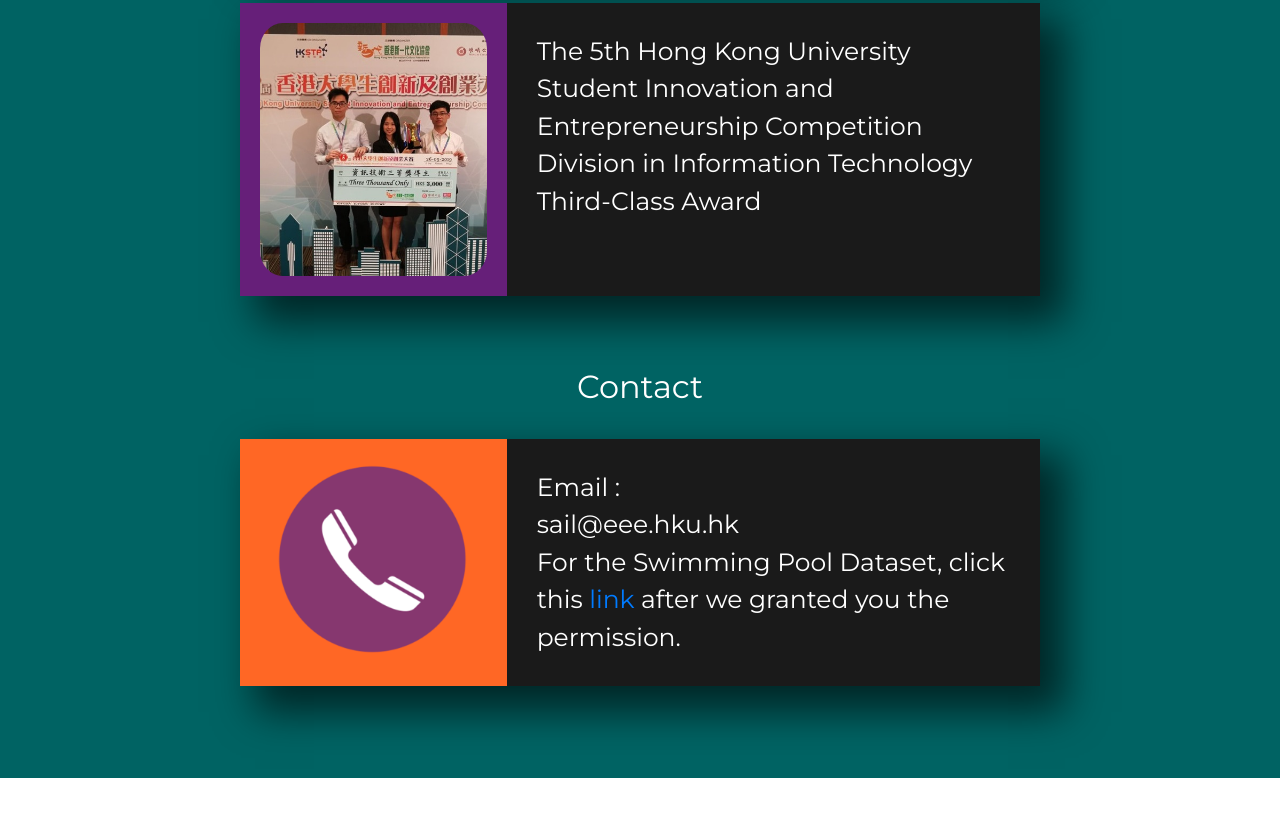
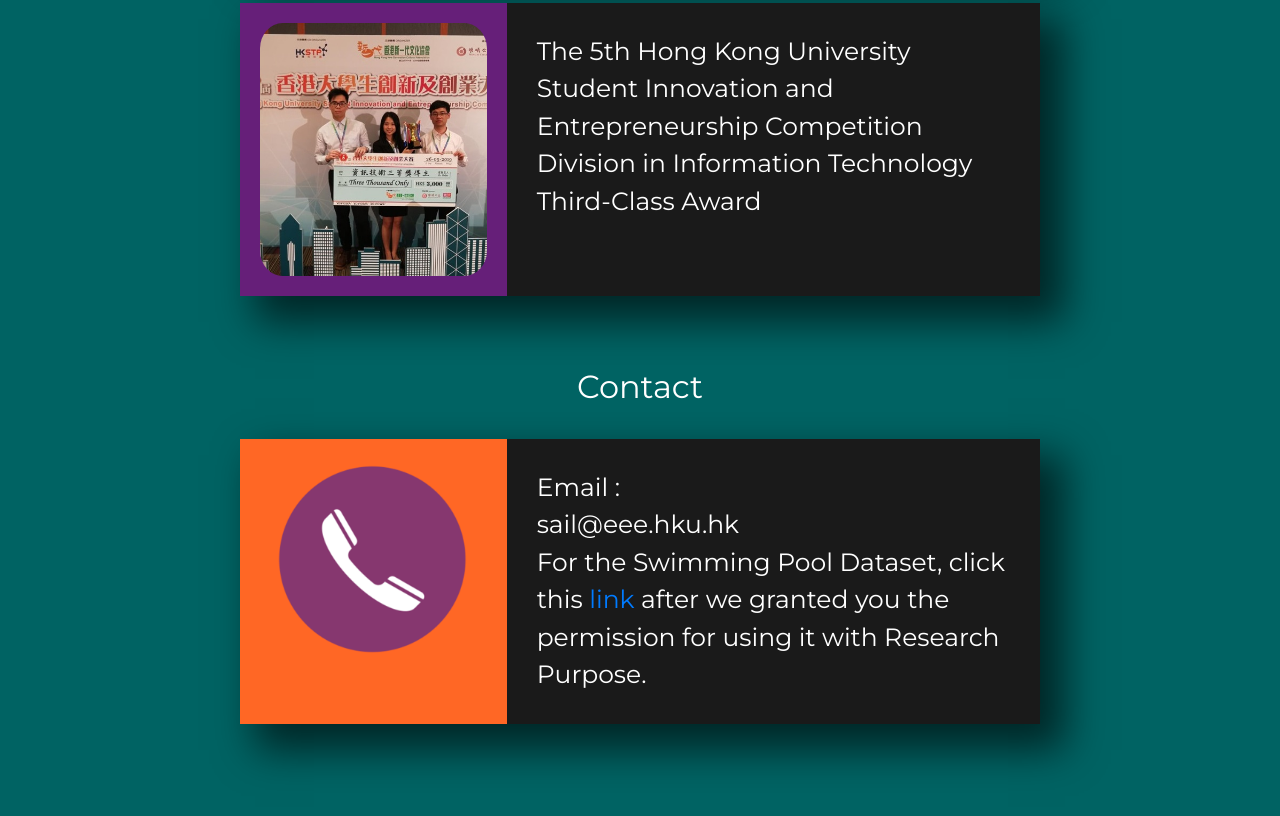
Before and after one commit to hkuit/hkuit.github.io, a plain HTML site: page index.html in a window 1280 px wide. Shown: the part 5352-6168 px from the top of the page. Before the commit the page ends 6130 px from the top, so only its background shows below. Drawn offline with nearby package versions, Linux system fonts and the light colour scheme.

Commit message:
Update index.html

```diff
--- a/index.html
+++ b/index.html
@@ -872,7 +872,7 @@
             <div class="col-xs-2 col-sm-8 col-md-8 mycard-text">
                 Email :  <br>
                 sail@eee.hku.hk <br>
-                For the Swimming Pool Dataset, click this <a href="https://drive.google.com/drive/folders/1gye65AWRle6275VYTUf5qV1geoFGY0QQ?usp=sharing" target="_blank"> link</a> after we granted you the permission. <br>
+                For the Swimming Pool Dataset, click this <a href="https://drive.google.com/drive/folders/1WWoop0HhrOZV61KkP5gLaSLi_bzoAZNu?usp=sharing" target="_blank"> link</a> after we granted you the permission for using it with Research Purpose. <br>
 
             </div>
         </div>
```
